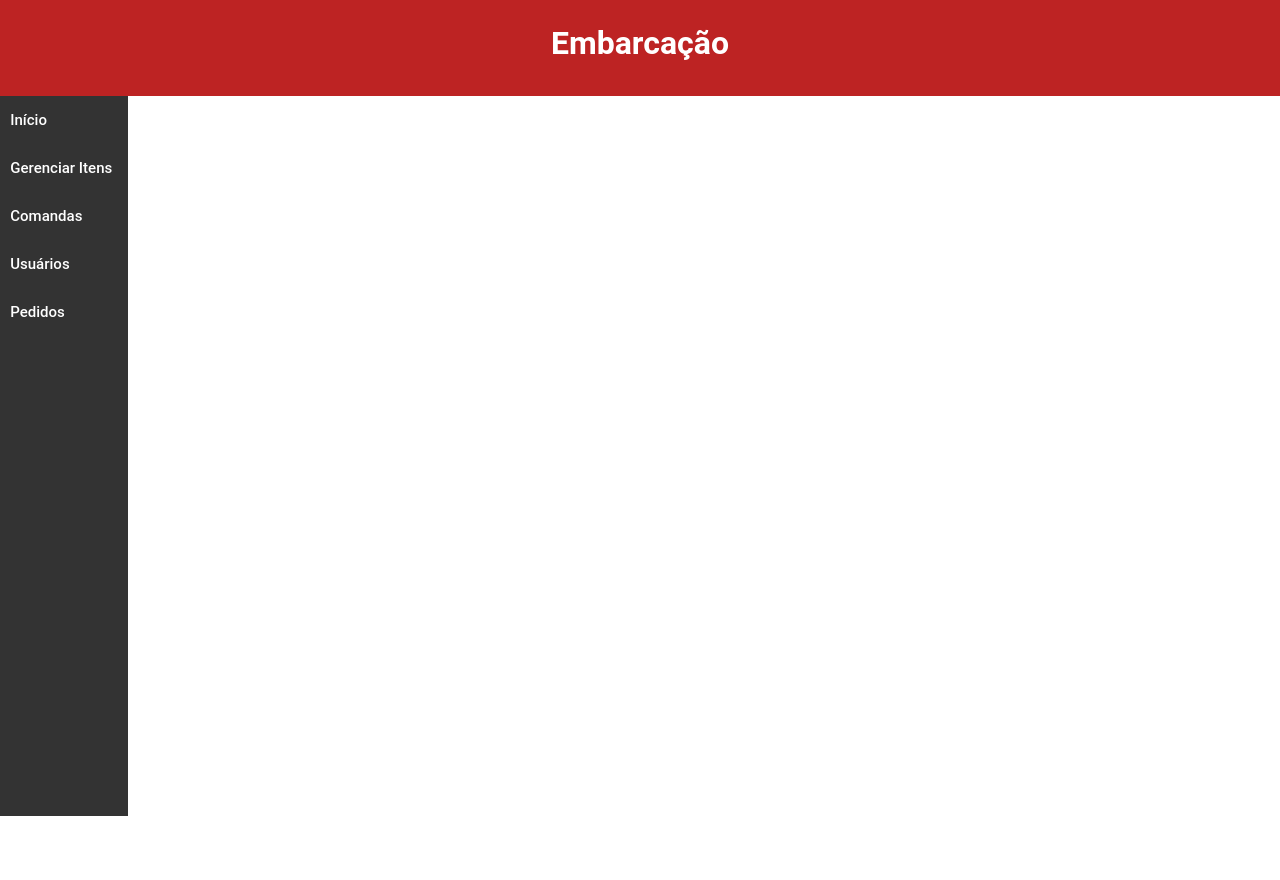
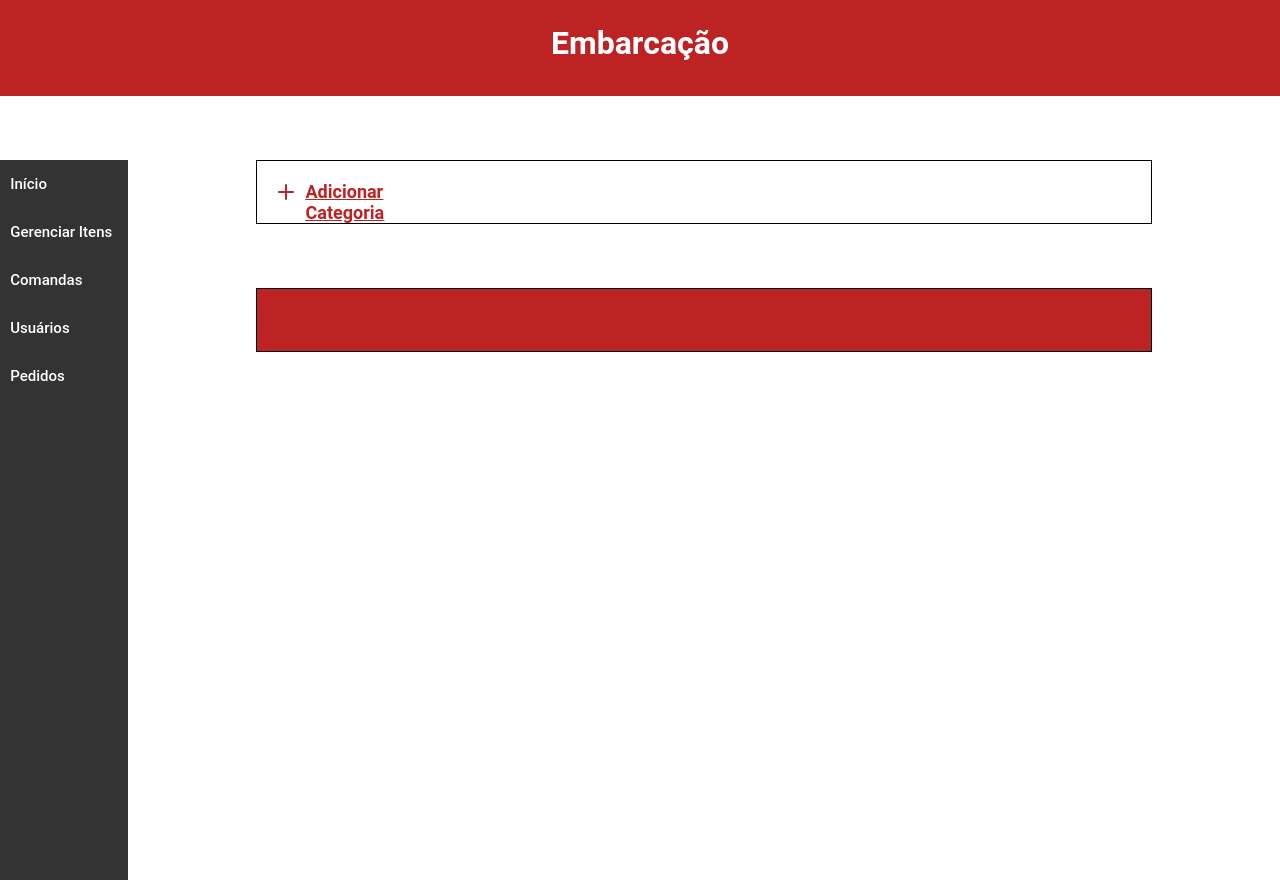
Before and after one commit to Luccacpl/Cardappio, a React (Create React App) app in the folder Cardappio/web/: page /Item in a window 1280 px wide. Before the commit the page ends 816 px from the top, so only its background shows below. Built offline with nearby package versions, Linux system fonts and the light colour scheme.

Commit message:
Adicionando Botão na pagina de itens.

```diff
--- a/Cardappio/web/package.json
+++ b/Cardappio/web/package.json
@@ -14,6 +14,7 @@
     "@types/react-router-dom": "^5.1.7",
     "react": "^17.0.1",
     "react-dom": "^17.0.1",
+    "react-icons": "^4.1.0",
     "react-router-dom": "^5.2.0",
     "react-scripts": "^4.0.1",
     "typescript": "^4.1.3",
--- /dev/null
+++ b/Cardappio/web/src/components/ButtonAdd/ButtonAdd.css
@@ -0,0 +1,35 @@
+.addCategoria {
+    width: 70vw;
+    height: 8vh;
+    border: 1px solid black;
+
+    margin-left: 20%;
+    margin-top: 5%;
+}
+
+.addCategoria .btnCategoria {
+    background-color: white;
+    border: 1px solid transparent;
+
+    width: 15vw;
+    height: 100%;
+
+}
+
+.addCategoria .divPlus{
+    width: 25%;
+    height: 100%;
+
+    float: left;
+    clear: right;
+}
+
+.addCategoria .divPlus .plusIcon {
+    color: #BD2323;
+    font-size: 24px;
+    font-weight: bold;
+    text-decoration: underline;
+
+    margin-left: 33%;
+    margin-top: 37%;
+}
--- /dev/null
+++ b/Cardappio/web/src/components/ButtonAdd/ButtonAdd.tsx
@@ -0,0 +1,20 @@
+import React from 'react';
+
+import { FiPlus } from 'react-icons/fi';
+
+import './ButtonAdd.css';
+
+function ButtonAdd(props:any) {
+    return(
+        <div className="addCategoria">
+            <div className="btnCategoria">
+                <div className="divPlus">
+                    <FiPlus className="plusIcon"/>
+                </div>
+                    {props.children}
+                </div>
+        </div>
+    );
+}
+
+export default ButtonAdd;
--- a/Cardappio/web/src/pages/Item/Item.css
+++ b/Cardappio/web/src/pages/Item/Item.css
@@ -0,0 +1,19 @@
+#page-item .divItem {
+    width: 70vw;
+    height: 8vh;
+    border: 1px solid black;
+
+    background-color: #BD2323;
+
+    margin-left: 20%;
+    margin-top: 5%;
+}
+
+#page-item p.children {
+    color: #BD2323;
+    font-size: 18px;
+    font-weight: bold;
+    text-decoration: underline;
+
+    margin-top: 10%;
+}
--- a/Cardappio/web/src/pages/Item/Item.tsx
+++ b/Cardappio/web/src/pages/Item/Item.tsx
@@ -1,13 +1,26 @@
 import React from 'react';
+import { Link } from 'react-router-dom';
 
+import ButtonAdd from '../../components/ButtonAdd/ButtonAdd';
 import CustomHeader from '../../components/CustomHeader/CustomHeader';
 import CustomAside from '../../components/CustomAside/CustomAside';
+
+import './Item.css';
 
 function Item() {
     return(
         <div id="page-item">
             <CustomHeader />
             <CustomAside />
+            <Link to="/">
+                <ButtonAdd>
+                    <p className="children">Adicionar Categoria</p>
+                </ButtonAdd>
+            </Link>
+
+            <div className="divItem">
+
+            </div>
         </div>
     );
 }
```
Also changed, not shown: 2 other files (tests, documents, lock files or other folders).
